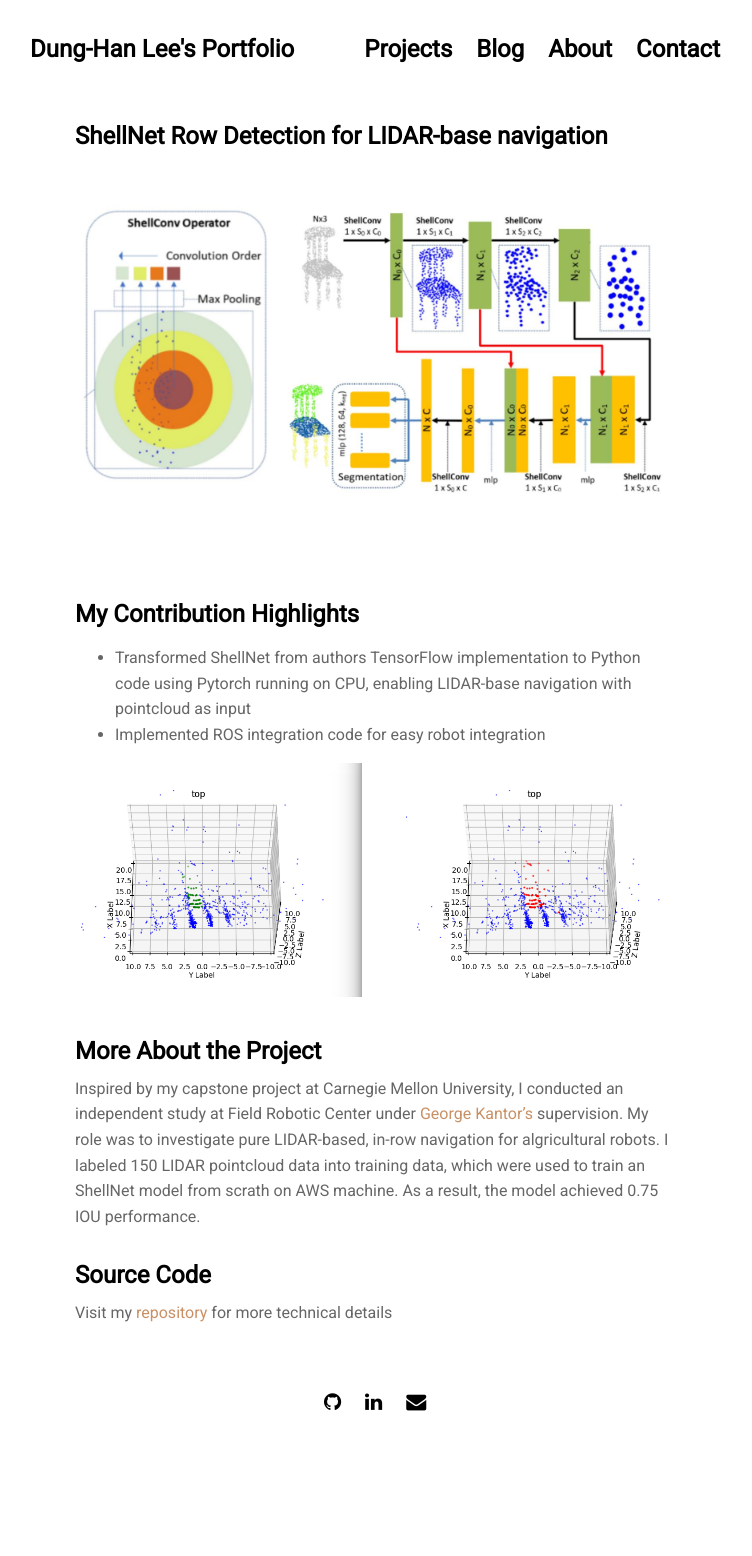
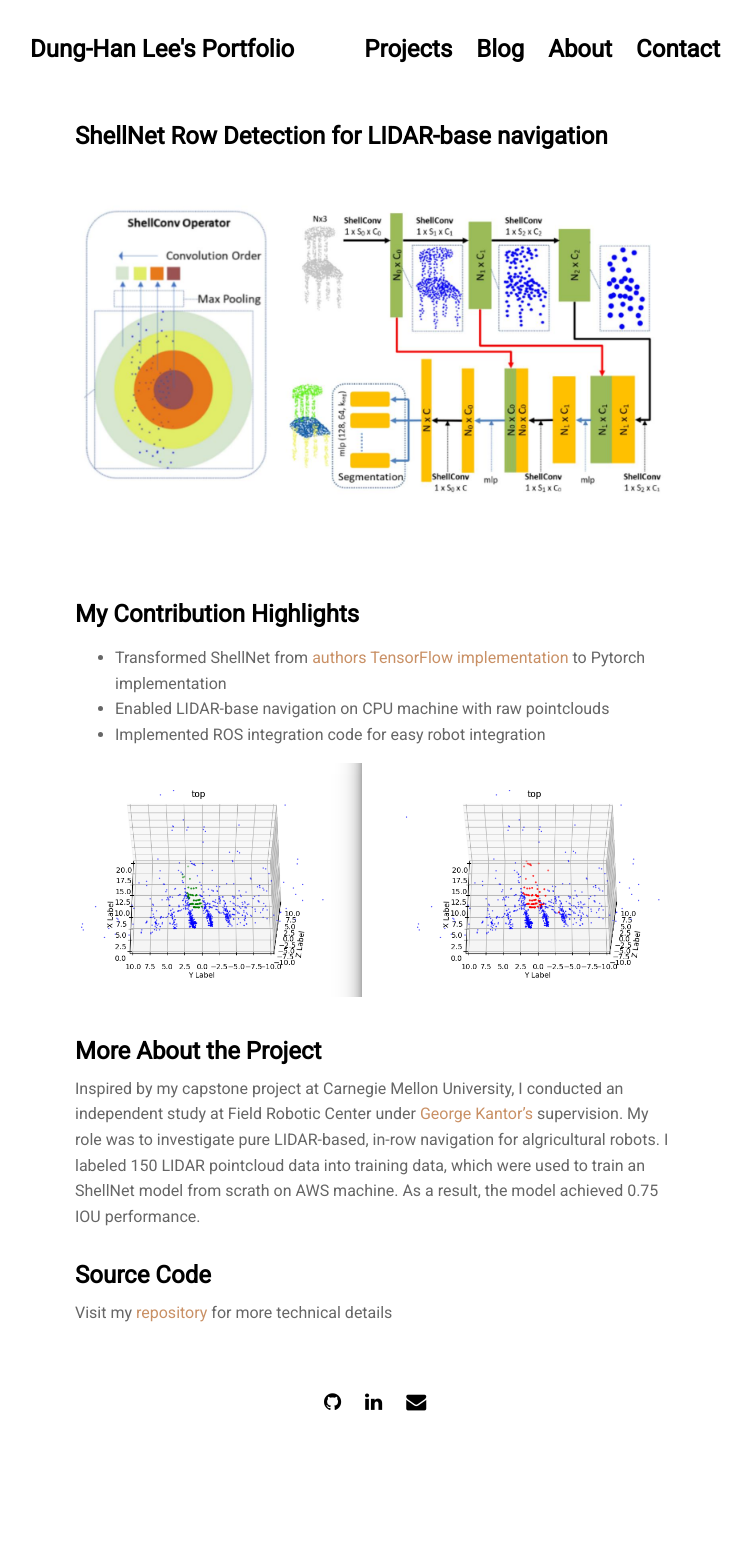
Before and after one commit to Dung-Han-Lee/Dung-Han-Lee.github.io, a Jekyll site: the page built from projects/proj-3.md, in a window 1280 px wide. Shown: the whole page, without its empty margins (265-1017 px from the left). Built offline with Jekyll 4.4.1, drawn with Linux system fonts in a browser that asks for light colours; nearby versions of some CDN libraries.

Commit message:
Update proj-3.md

```diff
--- a/projects/proj-3.md
+++ b/projects/proj-3.md
@@ -6,7 +6,8 @@ title: 'ShellNet Row Detection for LIDAR-base navigation'
 <img src="/assets/img/projects/proj-3/thumb.jpg" alt="architecture" class="responsive"/>
 
 #### My Contribution Highlights
-* Transformed ShellNet from authors TensorFlow implementation to Python code using Pytorch running on CPU, enabling LIDAR-base navigation with pointcloud as input
+* Transformed ShellNet from [authors TensorFlow implementation](https://github.com/hkust-vgd/shellnet) to Pytorch implementation
+* Enabled LIDAR-base navigation on CPU machine with raw pointclouds
 * Implemented ROS integration code for easy robot integration
 
 <img src="/assets/img/projects/proj-3/output.png" alt="output" class="responsive"/>
```
